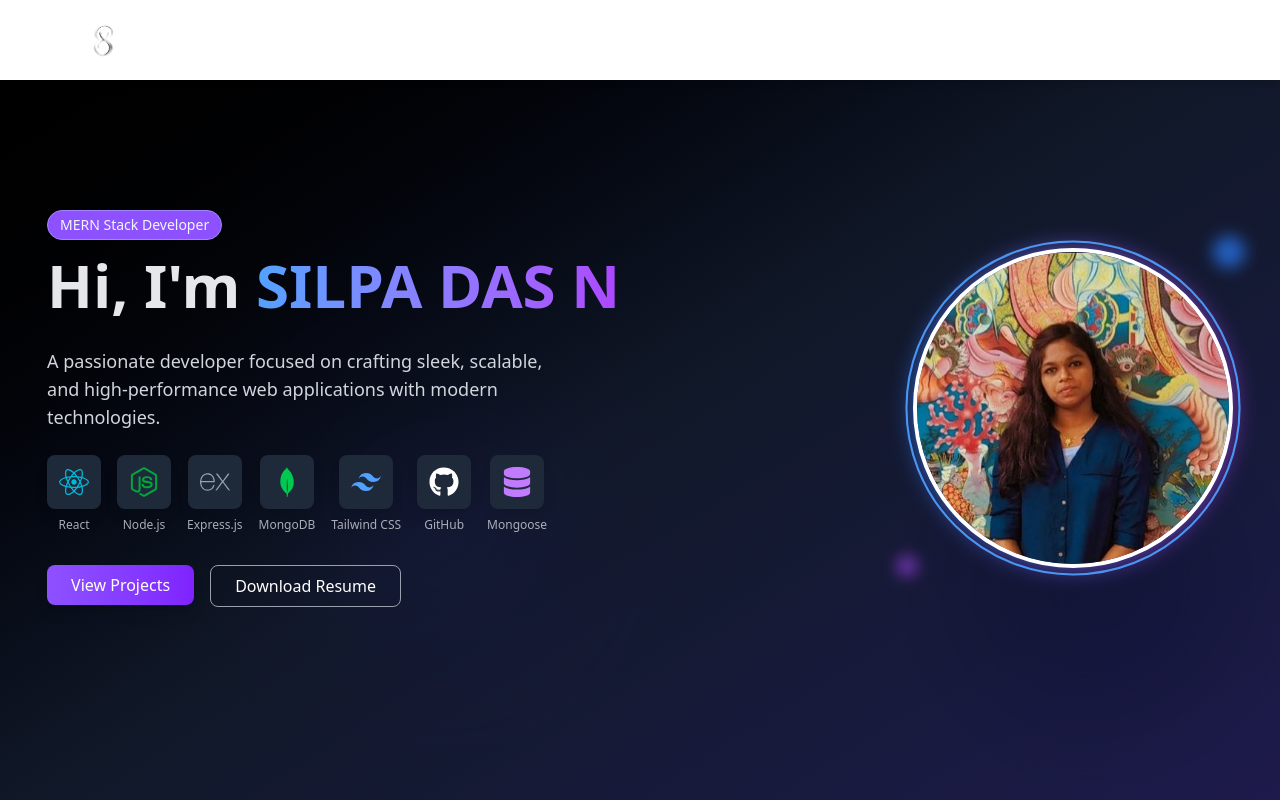
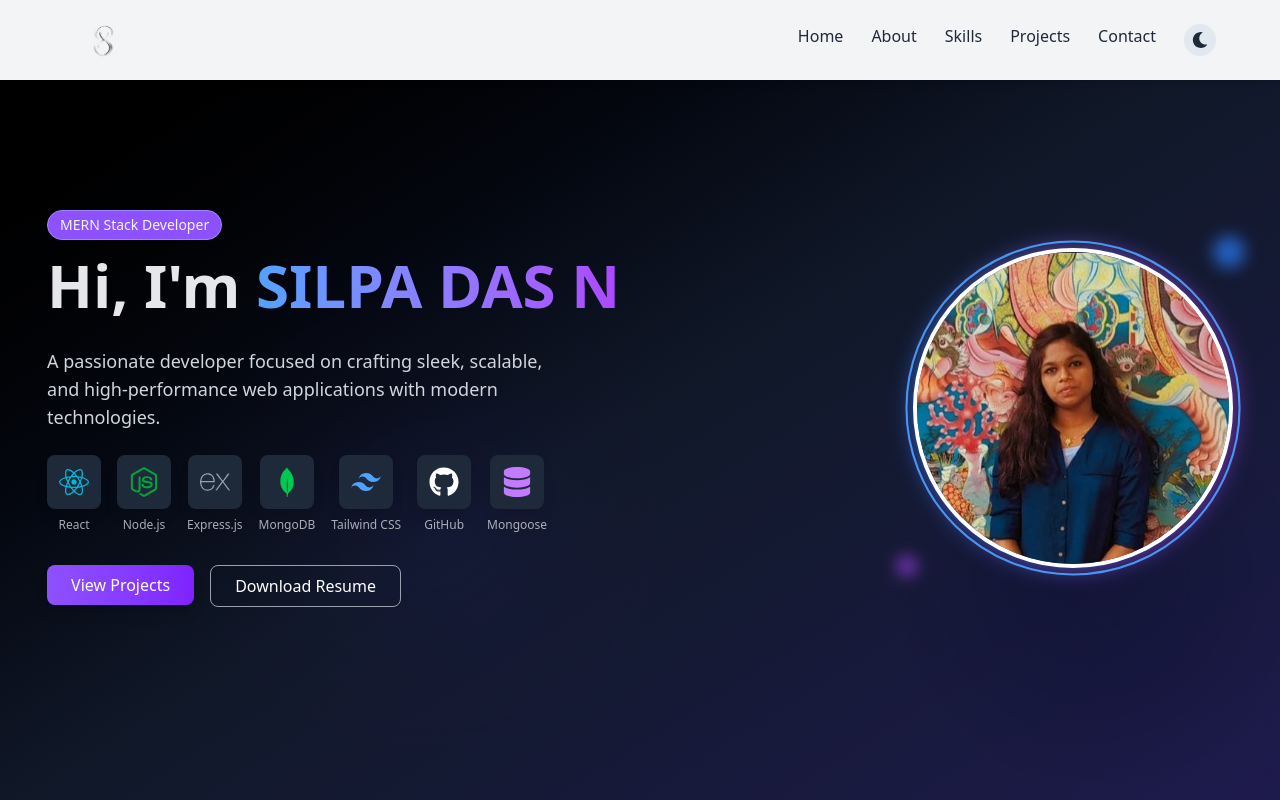
Before and after one commit to silpa4251/personal_portfolio, a React (Vite) app: page / in a window 1280 px wide. Shown: the top 800 px of the page. Built offline with nearby package versions, Linux system fonts and the light colour scheme.

Commit message:
implemented theme toggle

```diff
--- a/src/components/Navbar.jsx
+++ b/src/components/Navbar.jsx
@@ -2,6 +2,7 @@ import React, { useState } from "react";
 import logo from "../assets/navlogo.png";
 import { Link } from "react-scroll";
 import { FiMenu, FiX } from "react-icons/fi";
+import ThemeToggle from "./ThemeToggle";
 
 const Navbar = () => {
   const [navOpen, setNavOpen] = useState(false);
@@ -40,26 +41,28 @@ const Navbar = () => {
   );
 
   return (
-   <nav className="bg-white dark:bg-gray-800 shadow-md fixed top-0 w-full z-50">
+   <nav className="bg-gray-100 dark:bg-gray-800 shadow-md fixed top-0 w-full z-50">
       <div className="flex items-center justify-between px-4 py-3">
       <div className="flex items-center ml-12">
         <img
-          className="w-20 h-14 object-contain"
+          className="md:w-20 md:h-14 w-16 h-10 object-contain"
           src={logo}
           alt="Silpa Das N"
         />
       </div>
-      <ul className="hidden md:flex gap-7 mr-12 text-white">
+      <ul className="hidden md:flex gap-7 mr-12 text-gray-800 dark:text-white">
         {navLinks}
+        <ThemeToggle />
       </ul>
-       <div className="md:hidden text-white text-2xl mr-8" onClick={toggleNav}>
+       <div className="md:hidden dark:text-white text-gray-800 text-2xl mr-8" onClick={toggleNav}>
           {navOpen ? <FiX /> : <FiMenu />}
         </div>
       </div>
 
        {navOpen && (
-        <ul className="flex flex-col items-center gap-6 py-4 text-white bg-gray-800 md:hidden">
+        <ul className="flex flex-col items-center gap-6 py-4 bg-gray-100 text-gray-800 dark:text-white dark:bg-gray-800 md:hidden">
           {navLinks}
+          <ThemeToggle />
         </ul>
       )}
     </nav>
--- a/src/components/ThemeToggle.jsx
+++ b/src/components/ThemeToggle.jsx
@@ -1,9 +1,18 @@
-import React from 'react'
+import { useContext } from "react";
+import { useTheme } from "../context/ThemeContext";
+import { FaSun, FaMoon } from "react-icons/fa";
 
 const ThemeToggle = () => {
+  const { theme, toggleTheme } = useTheme();
+
   return (
-    <div>ThemeToggle</div>
-  )
-}
+    <button
+      onClick={toggleTheme}
+      className="p-2 rounded-full bg-slate-200 dark:bg-slate-700 hover:opacity-80 transition"
+    >
+      {theme === "dark" ? <FaSun className="text-yellow-400" /> : <FaMoon className="text-gray-800" />}
+    </button>
+  );
+};
 
-export default ThemeToggle
+export default ThemeToggle;
--- /dev/null
+++ b/src/context/ThemeContext.jsx
@@ -0,0 +1,45 @@
+import React, { createContext, useContext, useState, useEffect } from 'react';
+
+const ThemeContext = createContext();
+
+export const useTheme = () => {
+  const context = useContext(ThemeContext);
+  if (context === undefined) {
+    throw new Error('useTheme must be used within a ThemeProvider');
+  }
+  return context;
+};
+
+export const ThemeProvider = ({ children }) => {
+  const [theme, setTheme] = useState(() => {
+    if (localStorage.getItem('theme')) {
+      return localStorage.getItem('theme');
+    }
+    if (window.matchMedia('(prefers-color-scheme: dark)').matches) {
+      return 'dark';
+    }
+    return 'light';
+  });
+
+  // --- MODIFY THIS useEffect HOOK ---
+  useEffect(() => {
+    const root = window.document.documentElement; // This is the <html> element
+
+    // Set the data-theme attribute instead of adding/removing classes
+    root.setAttribute('data-theme', theme);
+
+    // Store preference in localStorage
+    localStorage.setItem('theme', theme);
+  }, [theme]);
+  // --- END MODIFICATION ---
+
+  const toggleTheme = () => {
+    setTheme((prevTheme) => (prevTheme === 'light' ? 'dark' : 'light'));
+  };
+
+  return (
+    <ThemeContext.Provider value={{ theme, toggleTheme }}>
+      {children}
+    </ThemeContext.Provider>
+  );
+};
--- a/src/index.css
+++ b/src/index.css
@@ -1,5 +1,11 @@
 @import "tailwindcss";
+
+@custom-variant dark (&:where([data-theme=dark], [data-theme=dark] *));
 
 body::-webkit-scrollbar{
     display: none;
 }
+
+html {
+  transition: background-color 0.3s, color 0.3s;
+}
--- a/src/main.jsx
+++ b/src/main.jsx
@@ -3,11 +3,14 @@ import { createRoot } from 'react-dom/client'
 import './index.css'
 import App from './App.jsx'
 import { BrowserRouter } from 'react-router-dom'
+import { ThemeProvider } from './context/ThemeContext.jsx'
 
 createRoot(document.getElementById('root')).render(
   <StrictMode>
      <BrowserRouter>
+     <ThemeProvider>
     <App />
+    </ThemeProvider>
     </BrowserRouter>
   </StrictMode>
 )
```
